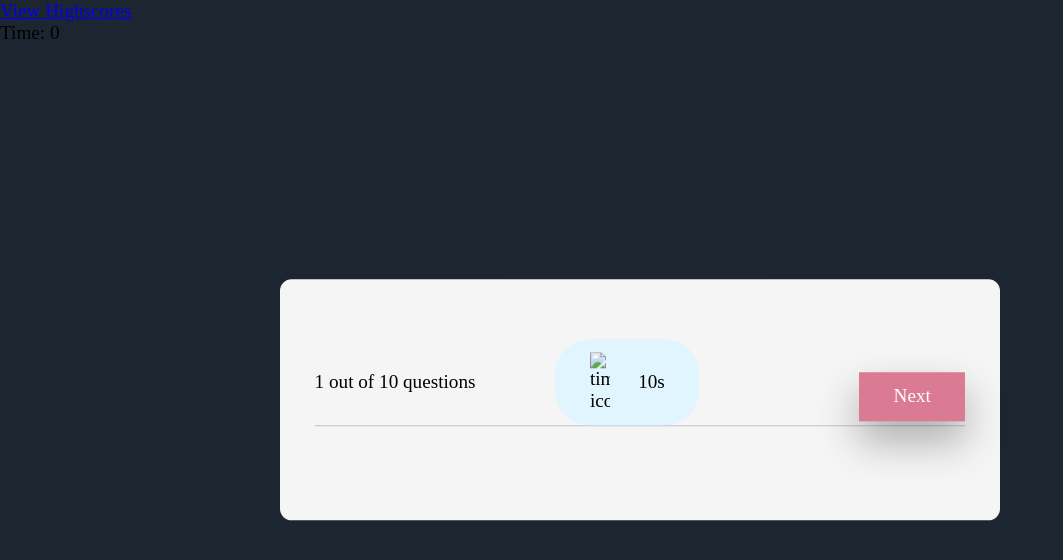
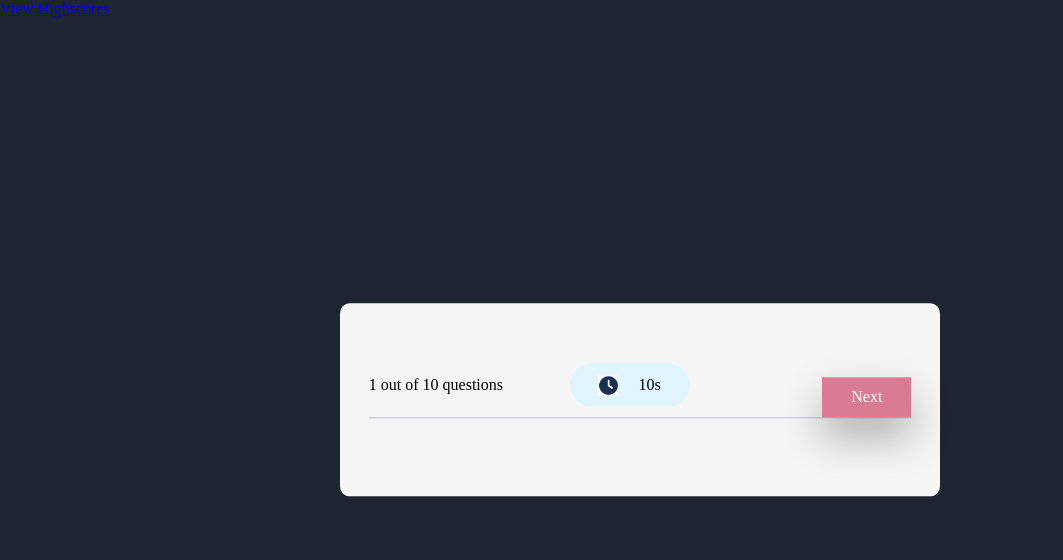
Before and after one commit to Dani-Her/code-quiz, a plain HTML site: page index.html in a window 1280 px wide. Shown: the whole page, without its empty margins (0-1063 px from the left). Drawn offline with Linux system fonts and the light colour scheme.

Commit message:
questions added in js and img for timer

```diff
--- a/assets/css/styles.css
+++ b/assets/css/styles.css
@@ -8,12 +8,9 @@
 body {
   height: 100vh;
   background-color: #1d2630;
-  font-family: Arial;
-  font-size: 120%;
 }
 
-.start-screen,
-.score-container {
+.start-screen, .score-container {
   position: absolute;
   top: 0;
   width: 100%;
@@ -118,7 +115,16 @@ button {
   border-color: #d32f2f;
 }
 
+.incorrect {
+  background-color: #e7f6d5;
+  color: #689f38;
+  border-color: #689f38;
+}
 
+#user-score {
+  font-size: 1.5em;
+  color: #fff;
+}
 
 
 #next-button:hover {
--- a/assets/js/script.js
+++ b/assets/js/script.js
@@ -0,0 +1,128 @@
+let timeLeft = document.querySelector(".time-left");
+let quizContainer = document.getElementById("questions-container");
+let nextBtn = document.getElementById("next-button");
+let countOfQuestion = document.querySelector(".number-of-question");
+let displayContainer = document.getElementById("display-container");
+let scoreContainer = document.querySelector(".score-container");
+let restart = document.getElementById("restart");
+let userScore = document.getElementById("user-score");
+let startScreen = document.querySelector(".start-screen");
+let startBtn= document.getElementById("start-button")
+let questionCount;
+let scoreCount = 0;
+let count = 11;
+let countdown;
+
+
+const quizArray = [
+    {
+        id: "0",
+        question: "What does HTML stand for?",
+        options: [
+            "Hyper Trainer Marking Language",
+            "Hyper Text Marketing Language",
+            "HyperText Markup Language",
+            "HyperText Markup Leveler",
+        ],
+        correct:"HyperText Markrup language",
+    },
+    {
+        id: "1",
+        question: "Which command will stop an infinite loop?",
+        options: [
+            "Alt - C",
+            "Shift - C",
+            "Esc",
+            "Ctrl - C",
+        ],
+        correct:"Ctrl - C",
+    },
+    {
+        id: "2",
+        question: "Which is not a required part of a loop?",
+        options: [
+            "Initialization",
+            "Condition",
+            "Variable",
+            ") Increment",
+        ],
+        correct:"Variable",
+    },
+    {
+        id: "3",
+        question: "__ is the process of finding errors and fixing them within a program.",
+        options: [
+            "Compiling",
+            "Executing",
+            "Debugging",
+            "Scanning",
+        ],
+        correct:"Debugging",
+    },
+    {
+        id: "4",
+        question: "During program development, software requirements specify",
+        options: [
+            "How the program will accomplish the task",
+            "What the task is that the program must perform",
+            "How to divide the task into subtasks",
+            "How to test the program when it is done",
+        ],
+        correct:"What the task is that the program must perform",
+    },
+    {
+        id: "5",
+        question: "At run-time, a Java program is nothing more than objects 'communicating' to ___.",
+        options: [
+            "Other objects",
+            "Other methods",
+            "Other classes",
+            "Other binders",
+        ],
+        correct:"Other objects",
+    },
+    {
+        id: "6",
+        question: "What must string values be enclosed within when assigning them to variables?",
+        options: [
+            "Commas",
+            "Quotes",
+            "Paranthesis",
+            "Straight brackets",
+        ],
+        correct:"Quotes",
+    },
+    {
+        id: "7",
+        question: "What would you use to check if two variables are equal in an if/ else statement?",
+        options: [
+            "==",
+            "=",
+            "is equal to",
+            "!=",
+        ],
+        correct:"==",
+    },
+    {
+        id: "8",
+        question: "Inside which HTML element do we put the JavaScript?",
+        options: [
+            "<javaScript>",
+            "<js>",
+            "<script>",
+            "<scripting>",
+        ],
+        correct:"<script>",
+    },
+    {
+        id: "9",
+        question: "Where is the correct place to insert a JavaScript?",
+        options: [
+            "The <head> section",
+            "The <body> section",
+            "The end of the <body> section",
+            "Anywhere",
+        ],
+        correct:"The end of the <body> section",
+    }
+]
--- a/index.html
+++ b/index.html
@@ -12,28 +12,19 @@
   <body>
     <div class="scores"><a href="highscores.html">View Highscores</a></div>
 
-    <div class="timer">Time: <span id="time">0</span></div>
-
     <div class="start-screen">
-      <div id="start-screen" class="start">
-        <h1>Coding Quiz Challenge</h1>
-        <p id="beg-txt" class="hide">
-          Try to answer the following code-related questions within the time
-          limit. Keep in mind that incorrect answers will penalize your
-          score/time by ten seconds!
-        </p>
-        <button id="start-button">Start Quiz</button>
-      </div>
+      <button id="start-button">Start Quiz</button>
+    </div>
 
       <div id="display-container">
         <div class="header">
-          <div class="number-of-counts">
+          <div class="number-of-count">
             <span class="number-of-question">
               1 out of 10 questions
             </span>
           </div>
           <div class="timer-div">
-            <img src="timer-icon" alt="timer-icon" width="20px">
+            <img src="./assets/images/time-img.png" alt="timer-icon" width="20px"></img>
             <span class="time-left">10s</span>
           </div>
 
```
Also changed, not shown: assets/images/time-img.png (added).
